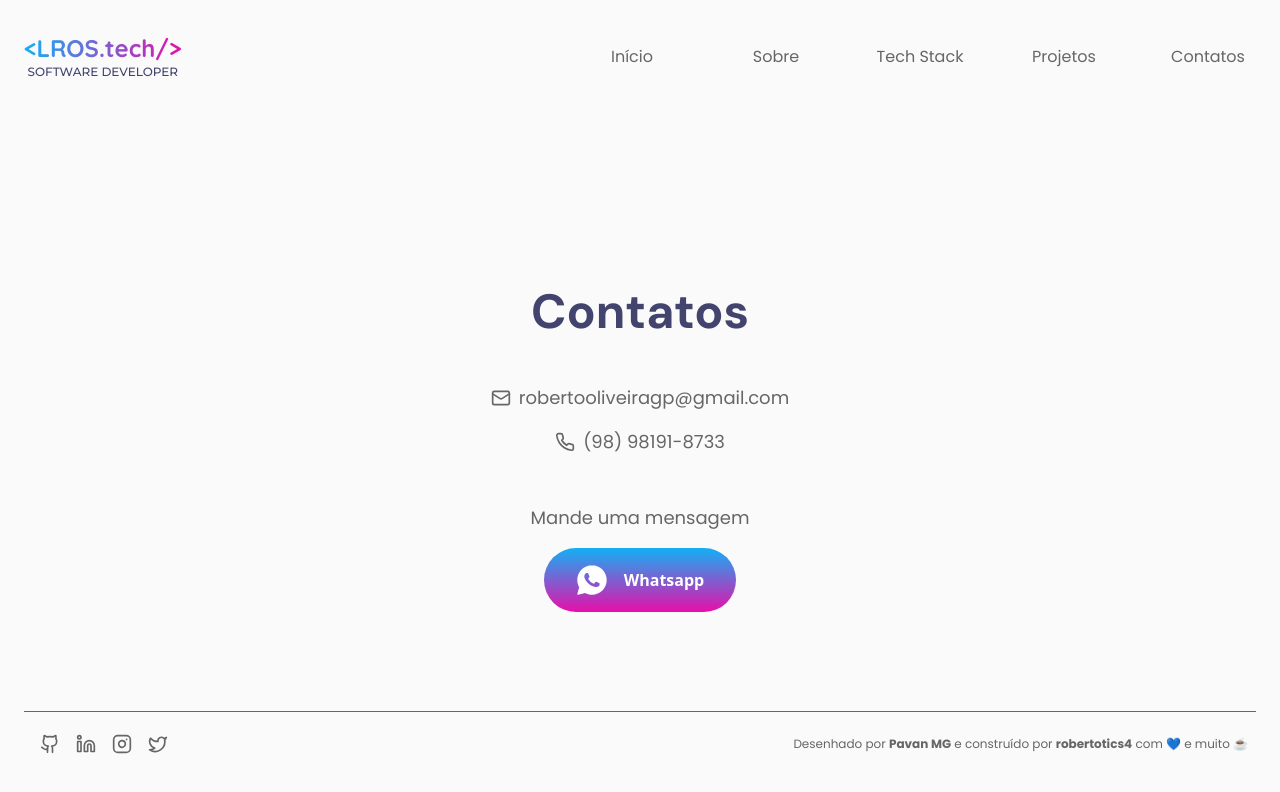
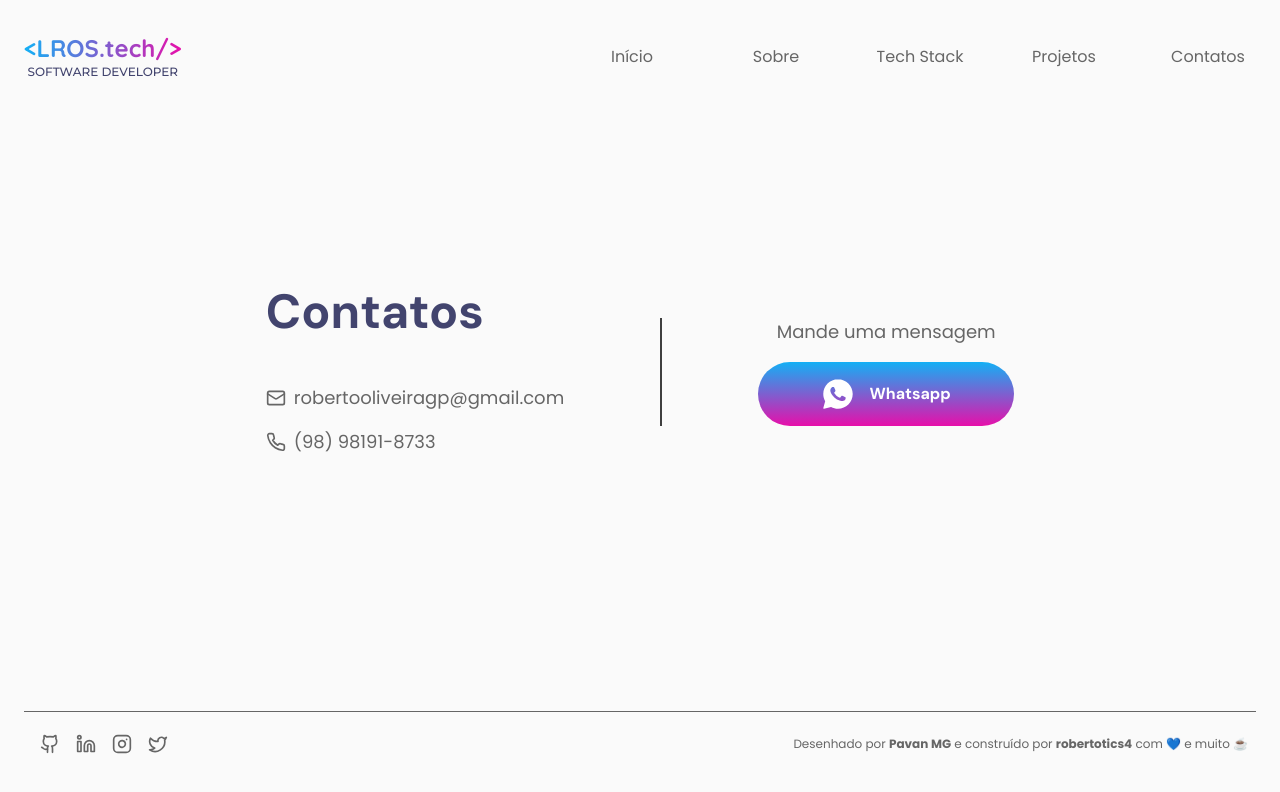
Before and after one commit to robertotics4/my-portifolio, a Next.js app: page /contact in a window 1280 px wide. Shown: the top 792 px of the page. Built offline with nearby package versions, Linux system fonts and the light colour scheme.

Commit message:
feat: new contacts style

```diff
--- a/src/app/contact/page.tsx
+++ b/src/app/contact/page.tsx
@@ -7,10 +7,11 @@ import { ContactButton } from '@/components/ContactButton'
 
 export default function ContactPage() {
   return (
-    <div className="mt-48 flex flex-col items-center gap-12">
+    <div className="lg:divide-port-gray-900 mt-48 flex flex-col items-center justify-center gap-24 lg:flex-row lg:divide-x-2">
+      <div className="flex flex-col gap-12">
         <Title text="Contatos" />
 
-      <div className="flex flex-col items-center gap-4">
+        <div className="flex flex-col gap-4">
           <span className="flex items-center gap-2 font-secondary text-lg text-port-gray-600 dark:text-port-gray-300">
             <Mail className="h-5 w-5" />
             robertooliveiragp@gmail.com
@@ -21,8 +22,9 @@ export default function ContactPage() {
             (98) 98191-8733
           </span>
         </div>
+      </div>
 
-      <div className="flex flex-col items-center gap-4">
+      <div className="flex flex-col items-center gap-4 pt-16 lg:pl-24 lg:pt-0">
         <Subtitle
           text="Mande uma mensagem"
           className="text-lg text-port-gray-600 dark:text-port-gray-300"
@@ -39,26 +41,6 @@ export default function ContactPage() {
           }
         />
       </div>
-
-      {/* <div className="flex gap-8">
-        <ContactButton
-          title="E-mail"
-          url="mailto:robertooliveiragp@gmail.com?subject=Mensagem Importante - Portifólio LROS.tech"
-          icon={<Mail className="h-8 w-8 text-white" />}
-        />
-
-        <ContactButton
-          title="Whatsapp"
-          url="https://wa.me/+559881918733/?text=Olá,%20estou%20entrando%20em%20contato%20via%20seu%20site"
-          icon={
-            <Image
-              src={whatsappIcon}
-              alt="Ícone do Whatsapp"
-              className="h-8 w-8"
-            />
-          }
-        />
-      </div> */}
     </div>
   )
 }
--- a/src/components/ContactButton.tsx
+++ b/src/components/ContactButton.tsx
@@ -10,7 +10,7 @@ export function ContactButton({ url, icon, title }: ContactButtonProps) {
   return (
     <a
       href={url}
-      className={`flex w-48 items-center justify-center gap-4 rounded-full bg-gradient-to-b from-port-blue-400 to-port-pink-400 p-4 font-semibold text-white transition-all duration-1000`}
+      className={`flex w-64 items-center justify-center gap-4 rounded-full bg-gradient-to-b from-port-blue-400 to-port-pink-400 p-4 font-primary font-bold text-white transition-all duration-1000`}
     >
       {icon}
       {title}
--- a/src/components/Logo.tsx
+++ b/src/components/Logo.tsx
@@ -4,7 +4,7 @@ export function Logo() {
       <strong className="bg-gradient-to-r from-port-blue-400 to-port-pink-400 bg-clip-text font-logo-primary text-2xl font-bold text-transparent">
         {'<LROS.tech/>'}
       </strong>
-      <span className="font-logo-secondary text-xs font-medium text-port-blue-800">
+      <span className="font-logo-secondary text-xs font-medium text-port-blue-800 dark:text-port-gray-300">
         SOFTWARE DEVELOPER
       </span>
     </div>
```
Lines whose indentation alone changed are shown as unchanged.
